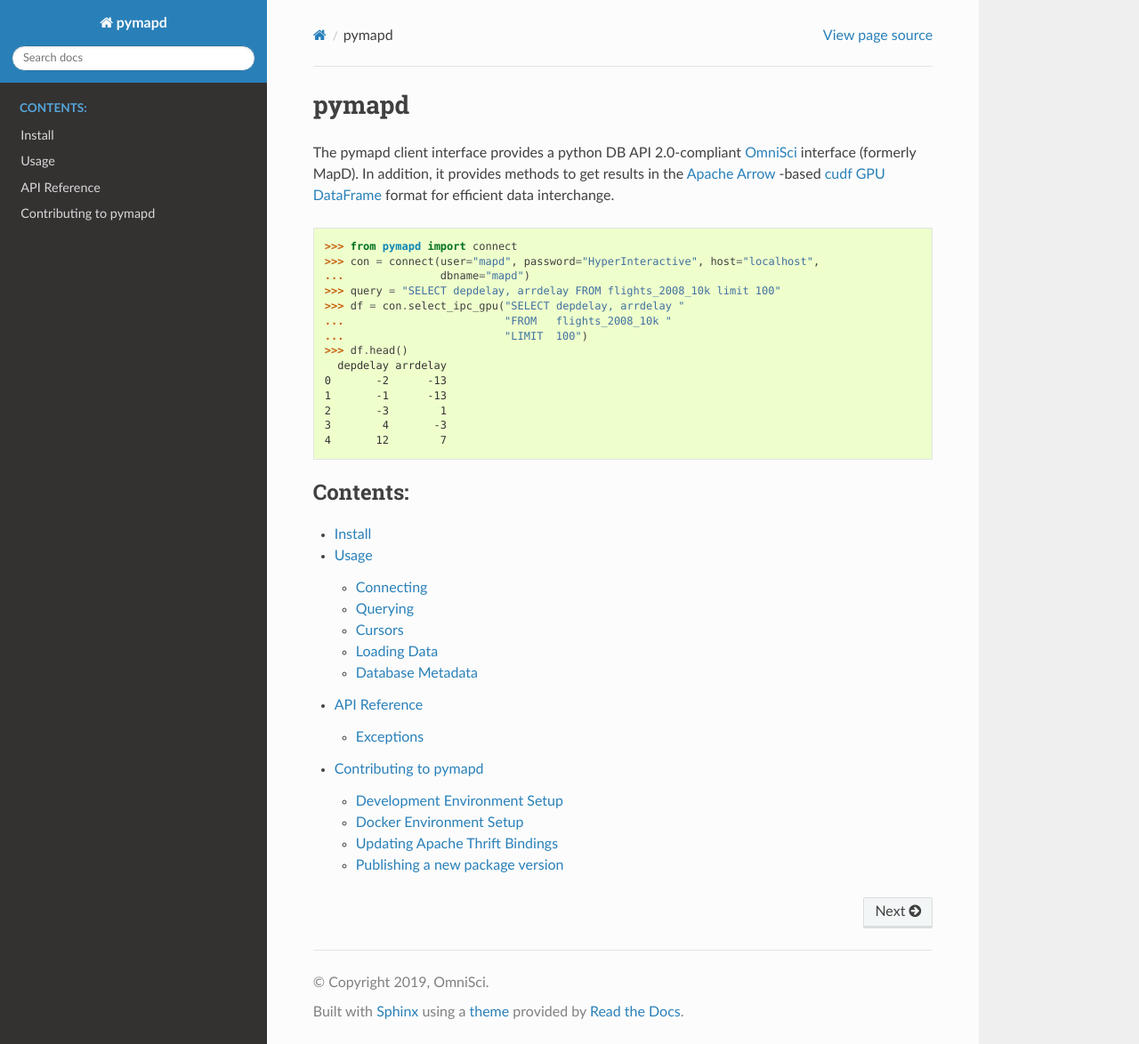
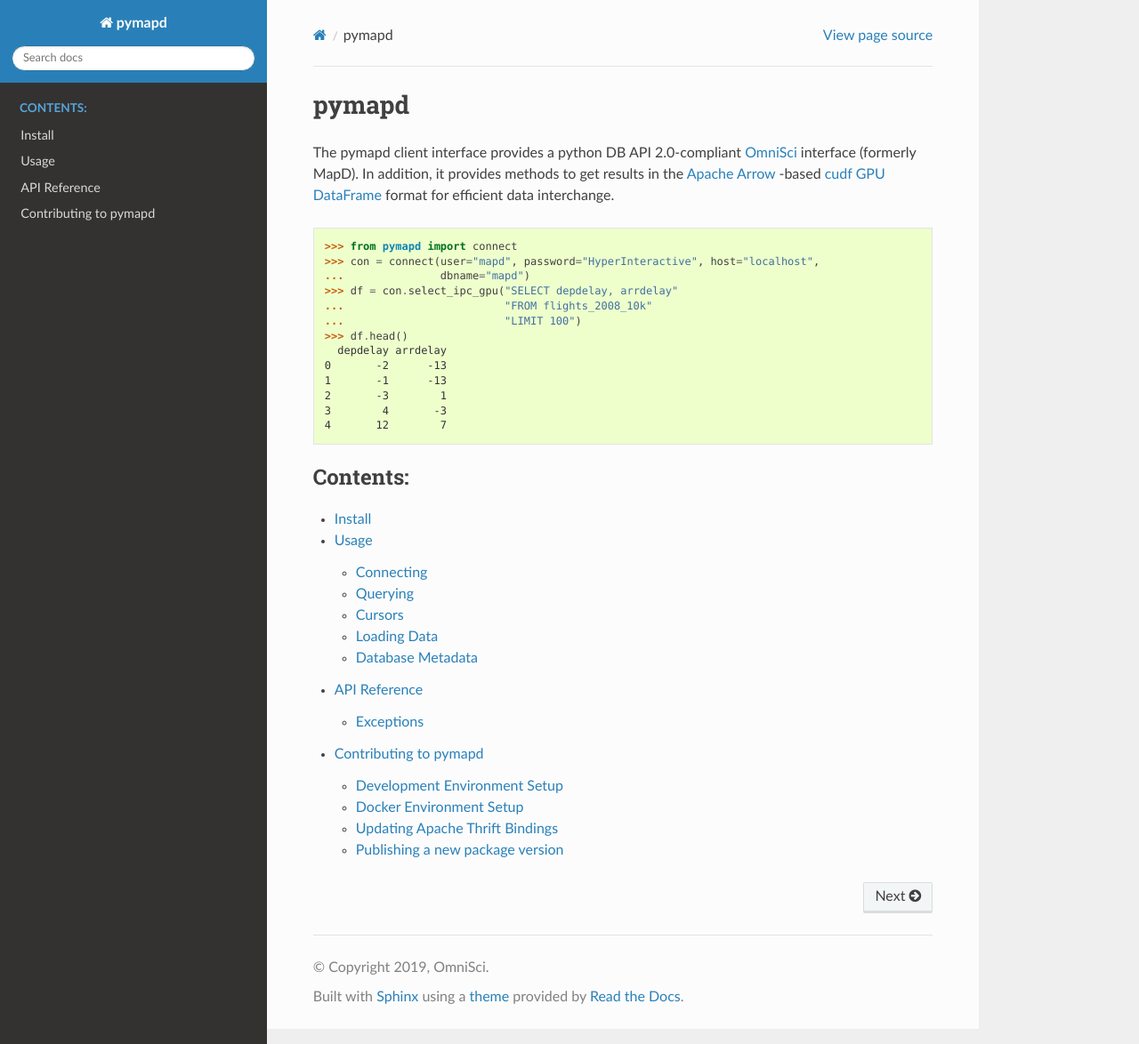
Before and after one commit to heavyai/pymapd, a Sphinx documentation site: the page built from docs/source/index.rst, in a window 1280 px wide and 1174 px high. Shown: the whole window at 89% size. Built offline with Sphinx 7.4.7 and the Read the Docs theme 2.0.0, drawn with Linux system fonts in a browser that asks for light colours.

Commit message:
Remove unnecessary query variable

```diff
--- a/docs/source/index.rst
+++ b/docs/source/index.rst
@@ -15,10 +15,9 @@
    >>> from pymapd import connect
    >>> con = connect(user="mapd", password="HyperInteractive", host="localhost",
    ...               dbname="mapd")
-   >>> query = "SELECT depdelay, arrdelay FROM flights_2008_10k limit 100"
-   >>> df = con.select_ipc_gpu("SELECT depdelay, arrdelay "
-   ...                         "FROM   flights_2008_10k "
-   ...                         "LIMIT  100")
+   >>> df = con.select_ipc_gpu("SELECT depdelay, arrdelay"
+   ...                         "FROM flights_2008_10k"
+   ...                         "LIMIT 100")
    >>> df.head()
      depdelay arrdelay
    0       -2      -13
```
